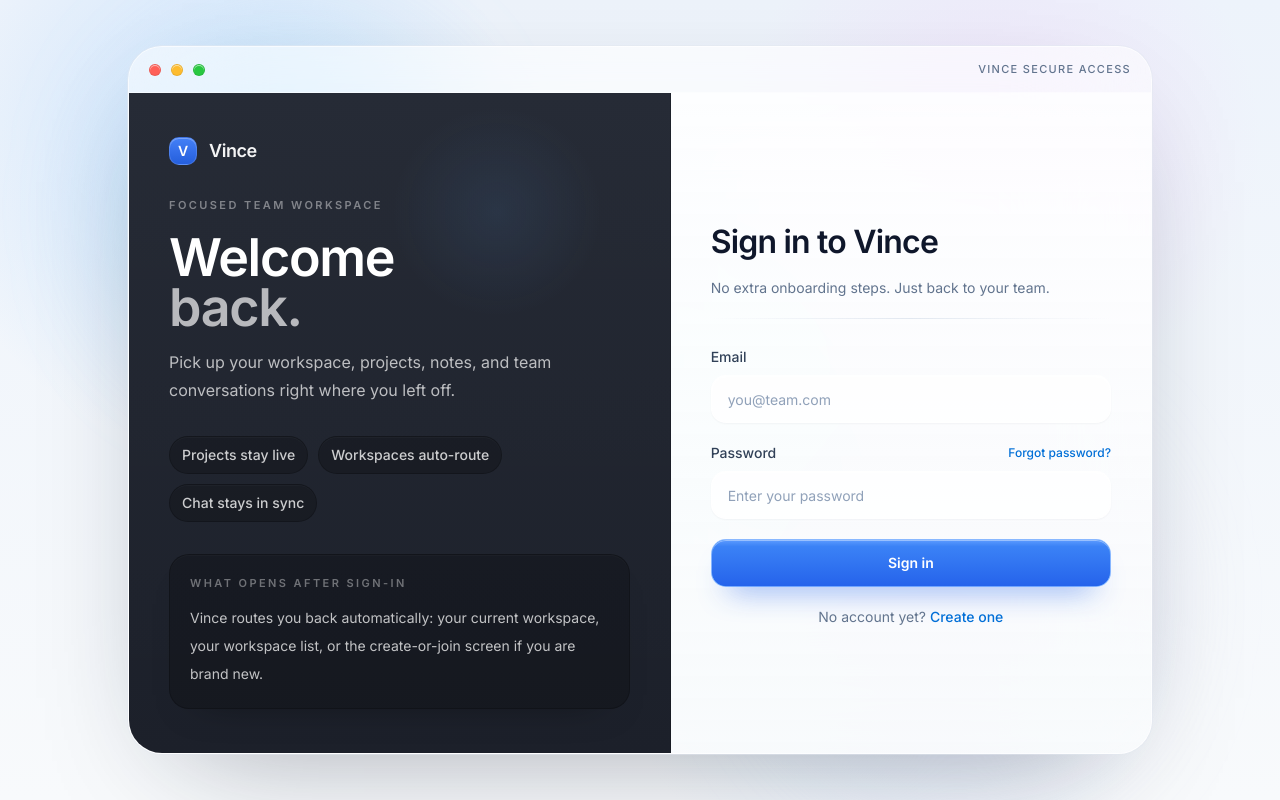
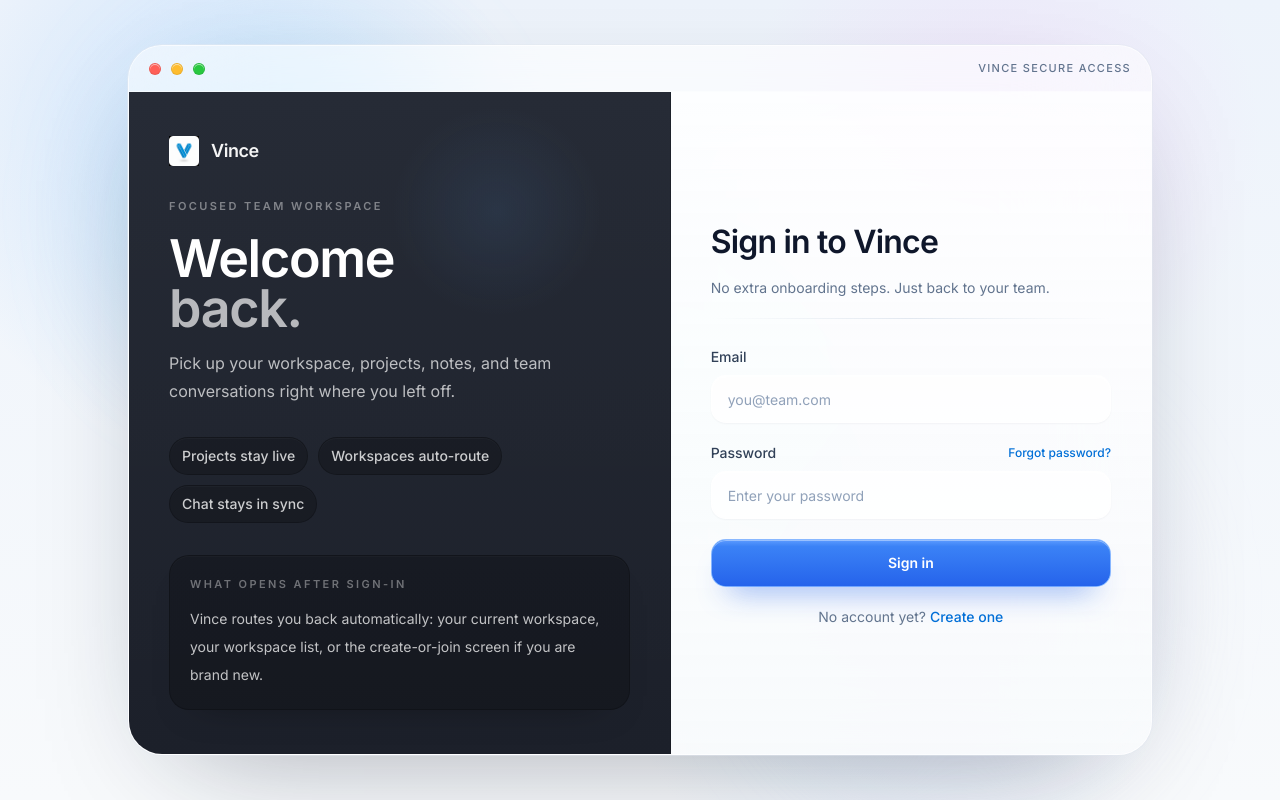
Before and after one commit to imainzed5/Vince, a Next.js app: page /login in a window 1280 px wide. Built offline with nearby package versions, Linux system fonts and the light colour scheme.

Commit message:
Fix production type errors and apply Vince branding

```diff
--- a/app/layout.tsx
+++ b/app/layout.tsx
@@ -11,6 +11,11 @@ const inter = Inter({ subsets: ["latin"], variable: "--font-inter" });
 export const metadata: Metadata = {
   title: "Vince",
   description: "Focused real-time workspace for small teams.",
+  icons: {
+    icon: "/vince_logo.png",
+    shortcut: "/vince_logo.png",
+    apple: "/vince_logo.png",
+  },
 };
 
 export default function RootLayout({
--- a/app/page.tsx
+++ b/app/page.tsx
@@ -132,8 +132,15 @@ export default async function HomePage() {
 
       <header className="sticky top-0 z-50 border-b border-slate-200/80 bg-[#f7f8fb]/80 backdrop-blur-xl">
         <div className="mx-auto flex h-16 max-w-6xl items-center justify-between px-6">
-          <div className="flex items-center gap-2">
-            <div className="h-6 w-6 rounded-md bg-blue-600" />
+          <div className="flex items-center gap-2.5">
+            <Image
+              src="/vince_logo.png"
+              alt="Vince"
+              width={28}
+              height={28}
+              className="h-7 w-7 object-contain"
+              priority
+            />
             <span className="text-lg font-semibold tracking-tight">Vince</span>
           </div>
 
@@ -712,7 +719,13 @@ export default async function HomePage() {
       <footer className="border-t border-slate-800 bg-slate-950 px-6 py-12 text-sm text-slate-400">
         <div className="mx-auto flex max-w-6xl flex-col items-center justify-between gap-4 md:flex-row">
           <div className="flex items-center gap-2">
-            <div className="h-4 w-4 rounded-sm bg-slate-700" />
+            <Image
+              src="/vince_logo.png"
+              alt="Vince"
+              width={18}
+              height={18}
+              className="h-[18px] w-[18px] object-contain"
+            />
             <span className="font-semibold text-slate-300">Vince</span>
           </div>
           <div className="text-center md:text-right">
--- a/components/auth/AuthShell.tsx
+++ b/components/auth/AuthShell.tsx
@@ -1,3 +1,4 @@
+import Image from "next/image";
 import type { ReactNode } from "react";
 
 type AuthShellProps = {
@@ -52,9 +53,14 @@ export function AuthShell({
             <div className="absolute inset-0 bg-[linear-gradient(180deg,rgba(255,255,255,0.015),rgba(255,255,255,0))]" />
             <div className="relative flex h-full flex-col gap-8">
               <div className="flex items-center gap-3">
-                <div className="flex size-7 items-center justify-center rounded-[10px] border border-white/12 bg-[linear-gradient(180deg,rgba(70,132,255,0.96),rgba(37,99,235,0.92))] text-sm font-semibold text-white shadow-[inset_0_1px_0_rgba(255,255,255,0.28),0_10px_24px_-14px_rgba(37,99,235,0.85)]">
-                  V
-                </div>
+                <Image
+                  src="/vince_logo.png"
+                  alt="Vince"
+                  width={30}
+                  height={30}
+                  className="h-[30px] w-[30px] object-contain"
+                  priority
+                />
                 <span className="text-lg font-semibold tracking-tight text-white/95">Vince</span>
               </div>
 
--- a/components/layout/app-sidebar.tsx
+++ b/components/layout/app-sidebar.tsx
@@ -1,5 +1,6 @@
 "use client";
 
+import Image from "next/image";
 import Link from "next/link";
 import { useCallback, useEffect, useMemo, useRef, useState } from "react";
 import { useParams, usePathname, useRouter } from "next/navigation";
@@ -606,7 +607,16 @@ export function AppSidebar({ currentUser, workspaceId, projects }: AppSidebarPro
             </div>
           ) : null}
           {!isCompactSidebar ? (
-            <p className="text-[0.68rem] font-semibold uppercase tracking-[0.28em] text-sidebar-foreground/34">Vince</p>
+            <div className="flex items-center gap-2">
+              <Image
+                src="/vince_logo.png"
+                alt="Vince"
+                width={18}
+                height={18}
+                className="h-[18px] w-[18px] object-contain"
+              />
+              <p className="text-[0.68rem] font-semibold uppercase tracking-[0.28em] text-sidebar-foreground/34">Vince</p>
+            </div>
           ) : null}
           {isCompactSidebar ? <CompactRailTooltip label="Expand sidebar">{collapseToggle}</CompactRailTooltip> : collapseToggle}
         </div>
--- a/components/layout/sidebar-overlays.tsx
+++ b/components/layout/sidebar-overlays.tsx
@@ -14,7 +14,7 @@ type SidebarPaletteItem = {
 type SidebarQuickSwitchDialogProps = {
   open: boolean;
   onOpenChange: (open: boolean) => void;
-  inputRef: React.RefObject<HTMLInputElement | null>;
+  inputRef: React.Ref<HTMLInputElement>;
   query: string;
   onQueryChange: (value: string) => void;
   items: SidebarPaletteItem[];
--- a/components/layout/sidebar-switchers.tsx
+++ b/components/layout/sidebar-switchers.tsx
@@ -24,7 +24,7 @@ type ProjectSwitcherSection = {
 type CompactWorkspaceSwitcherProps = {
   isOpen: boolean;
   onOpenChange: (open: boolean) => void;
-  triggerRef: React.RefObject<HTMLButtonElement | null>;
+  triggerRef: React.Ref<HTMLButtonElement>;
   triggerClassName: string;
   hasSelectedWorkspace: boolean;
   workspaceDisplayName: string;
@@ -45,7 +45,7 @@ type CompactWorkspaceSwitcherProps = {
 type CompactProjectSwitcherProps = {
   isOpen: boolean;
   onOpenChange: (open: boolean) => void;
-  triggerRef: React.RefObject<HTMLButtonElement | null>;
+  triggerRef: React.Ref<HTMLButtonElement>;
   triggerClassName: string;
   workspaceDisplayName: string;
   activeProject: Project | null;
--- a/components/tasks/MyTasksView.tsx
+++ b/components/tasks/MyTasksView.tsx
@@ -24,6 +24,7 @@ import {
   type MyTasksAttentionFilter,
   type MyTasksSortOption,
 } from "@/lib/pm-config";
+import { getRealtimeChangedRow } from "@/lib/supabase/realtime-payload";
 import { getTaskStatusLabel, isDoneTaskStatus, withTaskStatusFallbacks } from "@/lib/task-statuses";
 import { createClient } from "@/lib/supabase/client";
 import { buildTaskDependencyMaps, getTaskDueState } from "@/lib/task-insights";
--- a/lib/observability/route-timing.ts
+++ b/lib/observability/route-timing.ts
@@ -1,7 +1,9 @@
 type RouteTimingContextValue = boolean | number | string | null | undefined;
 
+type Awaitable<T> = T | PromiseLike<T>;
+
 type RouteTimingLogger = {
-  measure<T>(label: string, action: () => Promise<T>): Promise<T>;
+  measure<T>(label: string, action: () => Awaitable<T>): Promise<T>;
   finish(context?: Record<string, RouteTimingContextValue>): void;
 };
 
@@ -29,9 +31,9 @@ export function createRouteTimingLogger(route: string): RouteTimingLogger {
   const segments: Array<{ label: string; durationMs: number }> = [];
 
   return {
-    async measure<T>(label: string, action: () => Promise<T>): Promise<T> {
+    async measure<T>(label: string, action: () => Awaitable<T>): Promise<T> {
       if (!isRouteTimingEnabled) {
-        return action();
+        return await action();
       }
 
       const segmentStart = performance.now();
```
Also changed, not shown: app/icon.png (added), public/vince_logo.png (added).
